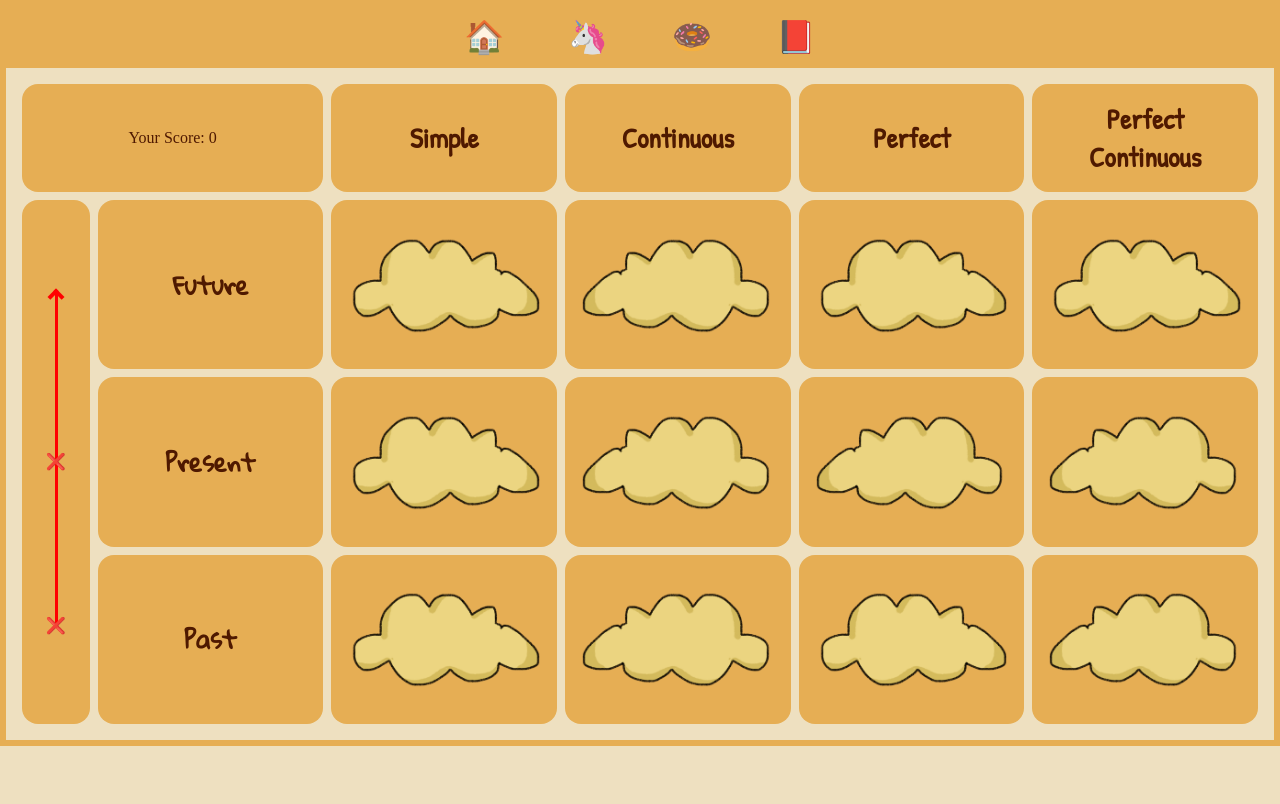
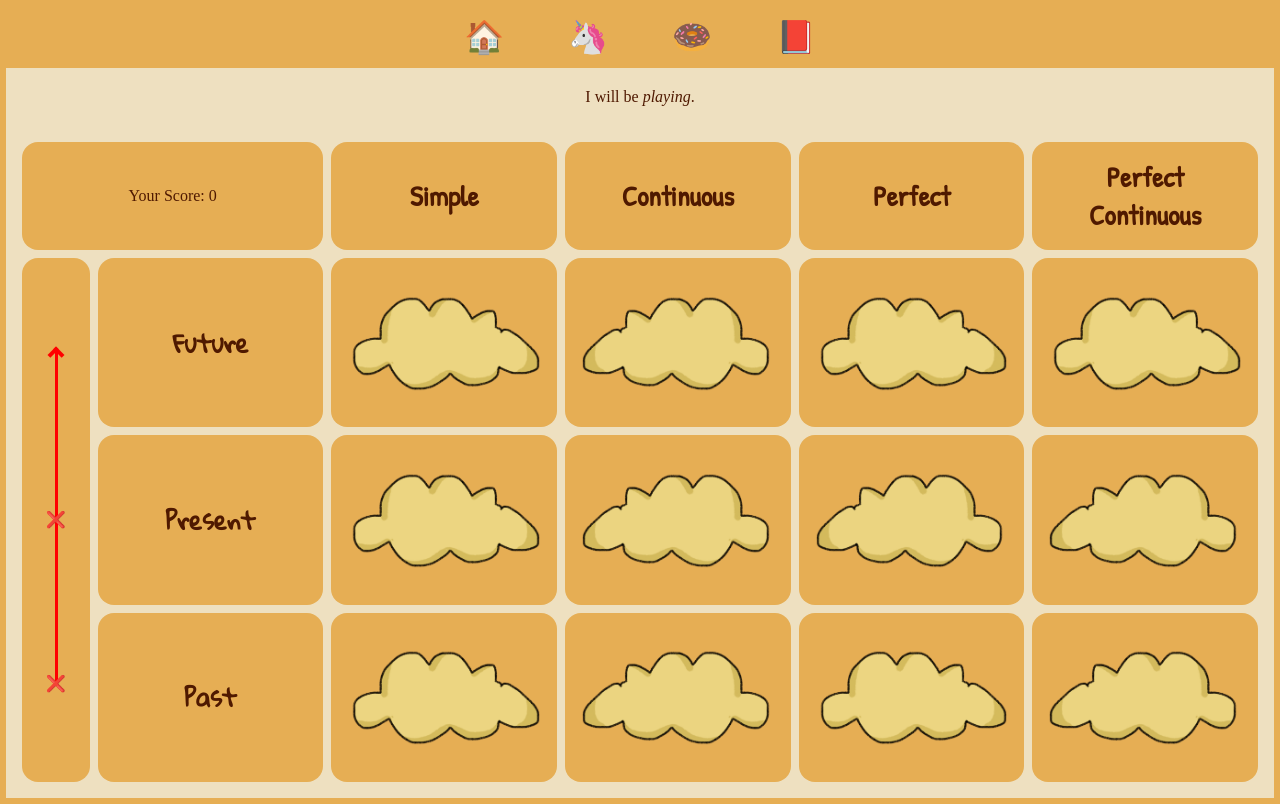
Before and after one commit to sheleoni/tense-table, a Vue app: page / in a window 1280 px wide. Both pictures are taken after a click on the button "Start Game!". Built offline with nearby package versions, Linux system fonts and the light colour scheme; a web font is replaced by a local one.

Commit message:
feat: show random sentence on game start

```diff
--- a/src/assets/styles.css
+++ b/src/assets/styles.css
@@ -82,6 +82,10 @@ em.selected-time .clicked {
     animation-duration: 1s;
 }
 
+#gameDisplay {
+    margin-block: 20px;
+    color: var(--primary-text-color);
+}
 
 #quiz {
     color: blue;
@@ -116,7 +120,7 @@ input[type="text" i] {
 
 /* Tense Table (mobile view) */
 #tense-table {
-    padding: 1rem;
+    margin: 1rem;
     gap: 0.5rem;
     color: var(--primary-text-color);
     display: grid;
--- a/src/components/TenseTable.vue
+++ b/src/components/TenseTable.vue
@@ -1,8 +1,17 @@
+
 <template>
 
   <!-- /// Tense Table Start /// -->
+  <section id="app">
+
+    <section id="gameDisplay">
+      <template v-if="isGameStarted">
+        <p v-html="selectedSentence"></p>
+      </template>
+    </section>
+
     <section id="tense-table">
-    <!-- Timeline -->
+      <!-- TimelinrandomSentencee -->
       <section id="timeline-heading">
         <div id="line"></div>
         <p id="timeline-past" alt="A cross (❌) on the timeline indicating the past.">❌</p>
@@ -99,7 +108,8 @@
 
       <!-- Present Perfect Continuous -->
       <h3 class="repeated-heading">Perfect Continuous/ Perfect Progressive</h3>
-    <p v-if="isOccluded === false" class="present-perfect-continuous" v-html="sentences.present.perfectContinuous"></p>
+      <p v-if="isOccluded === false" class="present-perfect-continuous" v-html="sentences.present.perfectContinuous">
+      </p>
       <p v-else class="present-perfect-continuous">
         <img :src="require('../assets/img/clouds/' + randomOccluderImage())" :width="occluderImageWidth" />
       </p>
@@ -142,11 +152,14 @@
 
 
     </section>
+  </section>
 
 </template>
 
 <script>
 // import { isContext } from 'vm';
+
+// import internal from 'stream';
 
 export default {
   name: 'TenseTable',
@@ -159,8 +172,8 @@ export default {
       playGame: `<button> Start Game </button>`,
       isGameStarted: false,
       isOccluded: false,
-      // heading: Continuous or Progressive (Continuous by default)
       isContinuous: true,
+      selectedSentence: "",
       occluderImages: [`Yellow_Cloud.png`, `Yellow_Cloud2.png`],
       occluderImageWidth: `100%`,
       score: 0,
@@ -184,6 +197,7 @@ export default {
           perfectContinuous: `I will have been <em class="verb">playing</em>.`,
         }
       },
+      dummyData: { name: "hi" },
 
     }
   },
@@ -191,6 +205,13 @@ export default {
     startGame() {
       this.isGameStarted = true;
       this.occludeSentences();
+      this.randomSentence();
+    },
+    randomSentence() {
+      const sentenceList = this.sentenceList;
+      let randomSentence = sentenceList[Math.floor(Math.random() * sentenceList.length)]
+      console.log(randomSentence);
+      this.selectedSentence = randomSentence;
     },
     switchContinuousProgressive() {
       this.isContinuous = !this.isContinuous;
@@ -204,11 +225,26 @@ export default {
     randomOccluderImage() {
       const images = this.occluderImages;
       const randomImage = images[Math.floor(Math.random() * images.length)];
-      console.log(randomImage);
       return randomImage;
     }
 
+  },
+  computed: {
+    sentenceList: function () {
+      const sentenceObject = JSON.parse(JSON.stringify(this.sentences));
+      const sentenceList = [];
+      for (let tenseType in sentenceObject) {
+        for (let sentenceType in sentenceObject[tenseType]) {
+          let sentence = sentenceObject[tenseType][sentenceType];
+          sentenceList.push(sentence);
+        }
+      }
+      return sentenceList
+    }
   }
 }
 
+
+// console.log("hello yo!");
+// console.log(sentenceList); out of scope? out of Vue Scope
 </script>
```
Lines whose indentation alone changed are shown as unchanged.
